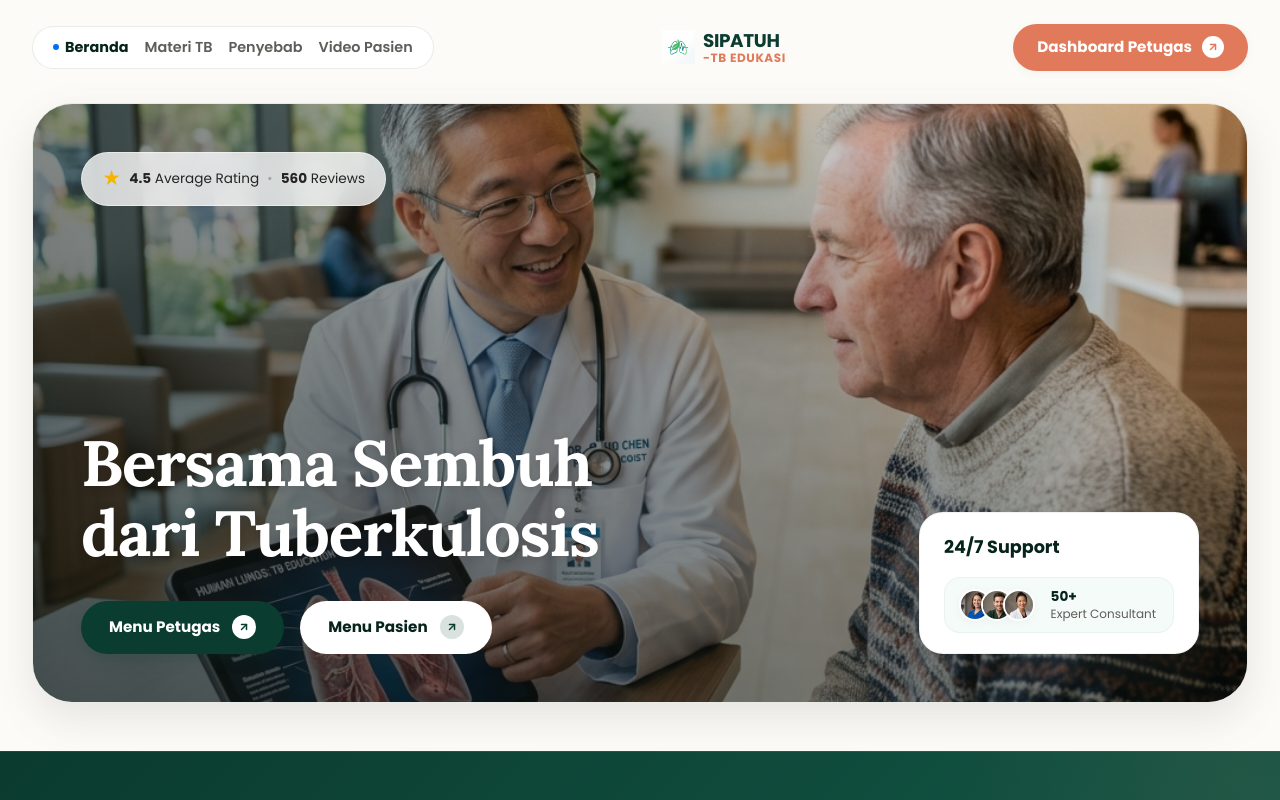
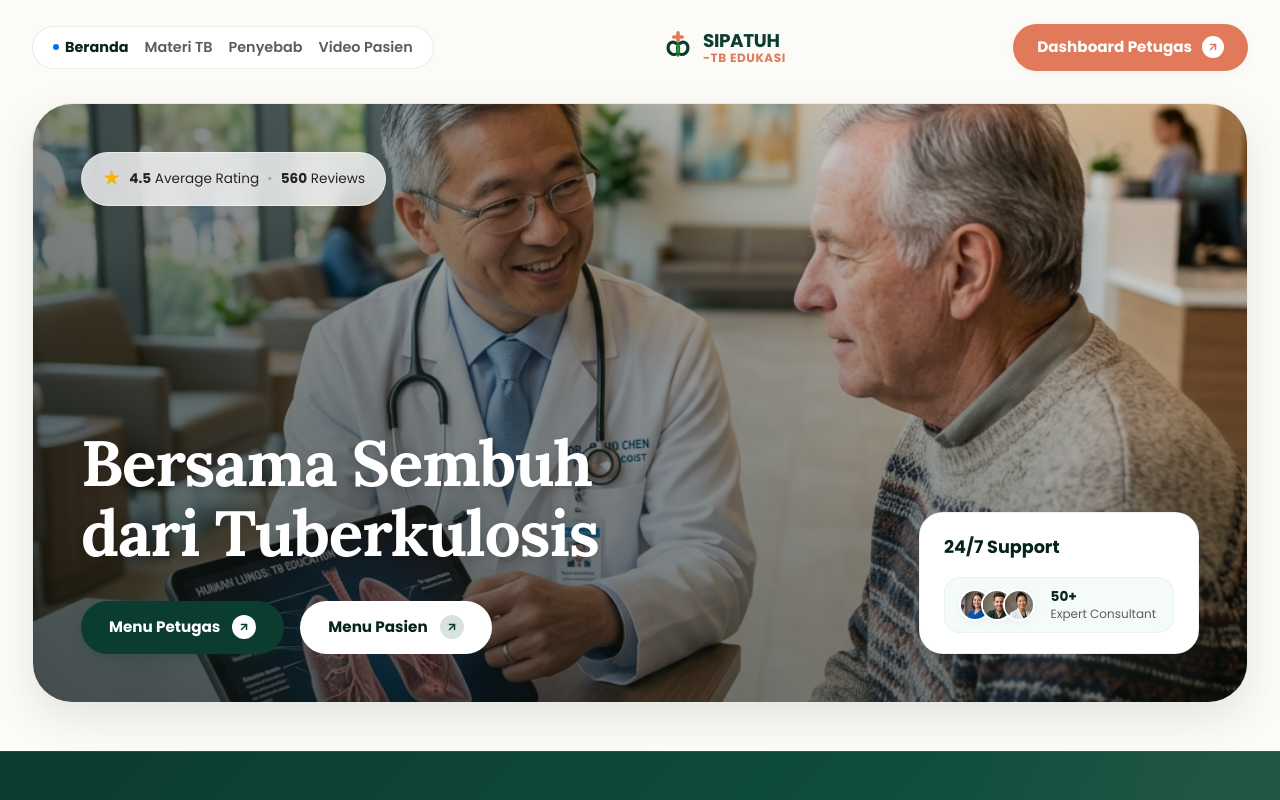
Before and after one commit to brianwibowo/sipatuh_tb, a Next.js app: page / in a window 1280 px wide. Shown: the top 800 px of the page. Built offline with nearby package versions, Linux system fonts and the light colour scheme.

Commit message:
design: replace raster logo image with custom transparent vector SVG logo combining lungs, cross, and leaf

```diff
--- a/components/HeroSection/HeroSection.js
+++ b/components/HeroSection/HeroSection.js
@@ -21,13 +21,16 @@ export default function HeroSection() {
 
         {/* Center Logo */}
         <Link href="/" className={styles.logo}>
-          <Image
-            src="/images/logo.png"
-            alt="SIPATUH-TB Logo"
-            width={34}
-            height={34}
-            className={styles.logoIcon}
-          />
+          <svg width="34" height="34" viewBox="0 0 24 24" fill="none" xmlns="http://www.w3.org/2000/svg" className={styles.logoIcon}>
+            {/* Cross at the top */}
+            <path d="M12 2V8M9 5H15" stroke="var(--secondary)" strokeWidth="2.5" strokeLinecap="round" />
+            {/* Left Lung */}
+            <path d="M10.5 9.5C8.5 7.5 5 9 5 12.5C5 16 8 18 10.5 17" stroke="var(--primary)" strokeWidth="2.2" strokeLinecap="round" strokeLinejoin="round" />
+            {/* Right Lung */}
+            <path d="M13.5 9.5C15.5 7.5 19 9 19 12.5C19 16 16 18 13.5 17" stroke="var(--primary)" strokeWidth="2.2" strokeLinecap="round" strokeLinejoin="round" />
+            {/* Central Leaf */}
+            <path d="M12 9C10.5 12 11 16 12 18.5C13 16 13.5 12 12 9Z" fill="#34A853" stroke="#137333" strokeWidth="1" strokeLinejoin="round" />
+          </svg>
           <div className={styles.logoText}>
             <span className={styles.logoTitle}>SIPATUH</span>
             <span className={styles.logoSubtitle}>-TB Edukasi</span>
--- a/components/Navbar/Navbar.js
+++ b/components/Navbar/Navbar.js
@@ -29,13 +29,16 @@ export default function Navbar() {
     <header className={styles.header}>
       <div className={styles.container}>
         <Link href="/" className={styles.logoContainer}>
-          <Image
-            src="/images/logo.png"
-            alt="SIPATUH-TB Logo"
-            width={32}
-            height={32}
-            className={styles.logoImage}
-          />
+          <svg width="32" height="32" viewBox="0 0 24 24" fill="none" xmlns="http://www.w3.org/2000/svg" style={{ flexShrink: 0 }}>
+            {/* Cross at the top */}
+            <path d="M12 2V8M9 5H15" stroke="var(--secondary)" strokeWidth="2.5" strokeLinecap="round" />
+            {/* Left Lung */}
+            <path d="M10.5 9.5C8.5 7.5 5 9 5 12.5C5 16 8 18 10.5 17" stroke="var(--primary)" strokeWidth="2.2" strokeLinecap="round" strokeLinejoin="round" />
+            {/* Right Lung */}
+            <path d="M13.5 9.5C15.5 7.5 19 9 19 12.5C19 16 16 18 13.5 17" stroke="var(--primary)" strokeWidth="2.2" strokeLinecap="round" strokeLinejoin="round" />
+            {/* Central Leaf */}
+            <path d="M12 9C10.5 12 11 16 12 18.5C13 16 13.5 12 12 9Z" fill="#34A853" stroke="#137333" strokeWidth="1" strokeLinejoin="round" />
+          </svg>
           <span className={styles.logoText}>
             SIPATUH<span className={styles.logoHighlight}>-TB</span>
           </span>
```
